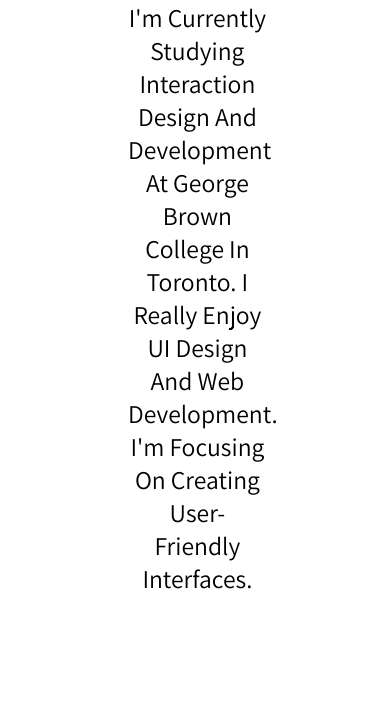
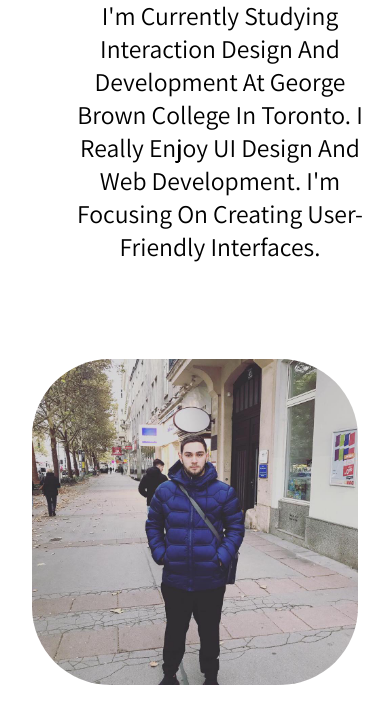
Before and after one commit to lukastomasek/portfolio, a plain HTML site: page about.html in a window 390 px wide. Shown: the part 229-950 px from the top of the page. Before the commit the page ends 844 px from the top, so only its background shows below. Drawn offline with Linux system fonts and the light colour scheme.

Commit message:
general improvements to css and about page

```diff
--- a/css/about.css
+++ b/css/about.css
@@ -81,3 +81,31 @@
  /* background-color:var(--light-green); */
   list-style: none;
 }
+
+
+@media screen and (max-width: 600px){
+.grid{
+  display: inline;
+
+}
+.image-div{
+  border-radius: 0px;
+}
+
+.intro-text{
+  width: 80%;
+  opacity: 1;
+  padding-left: 0em;
+  text-align: center;
+  margin: 2.5em;
+}
+
+.intro-appear{
+  padding-left: 0em;
+}
+
+.intro{
+  padding-left: 0em;
+}
+
+}
```
Also changed, not shown: css/index.css (+4 -4 lines).
